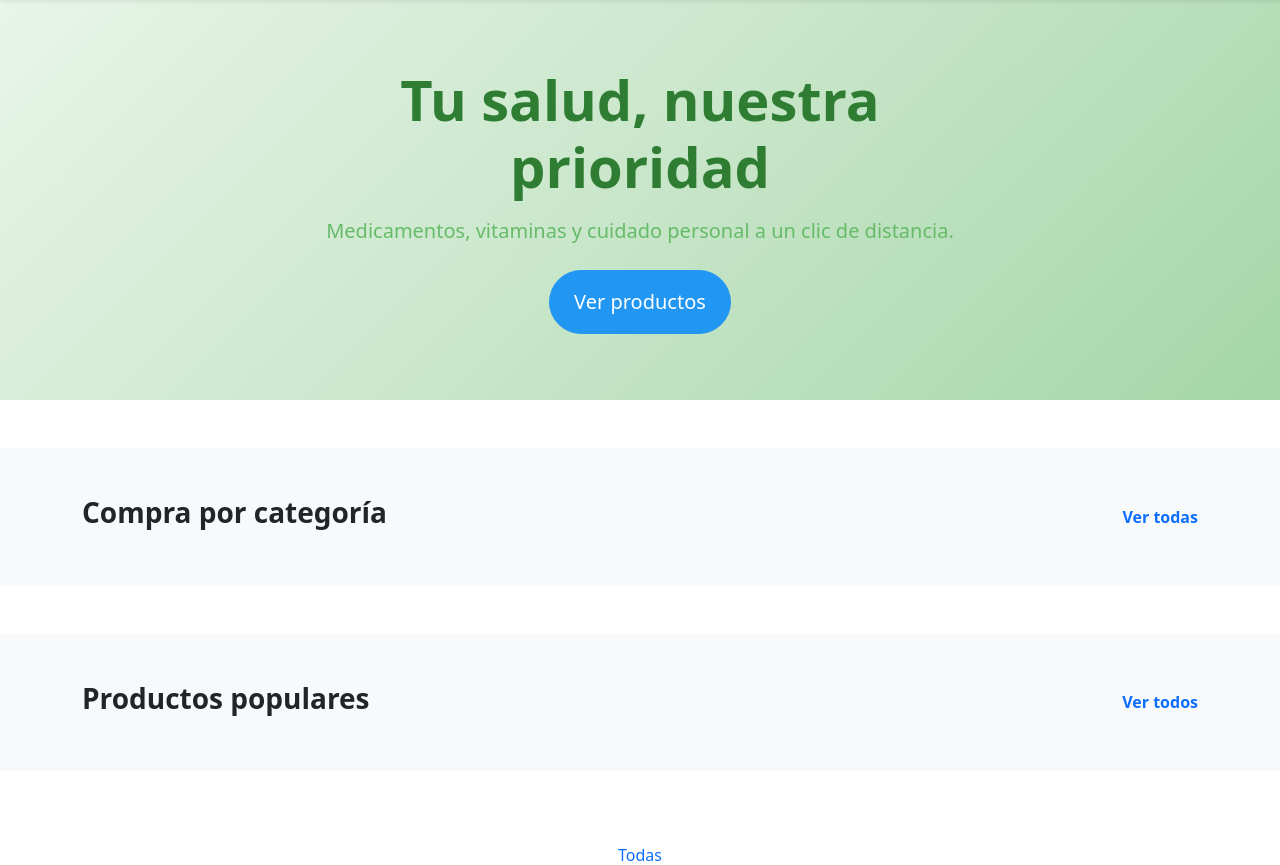
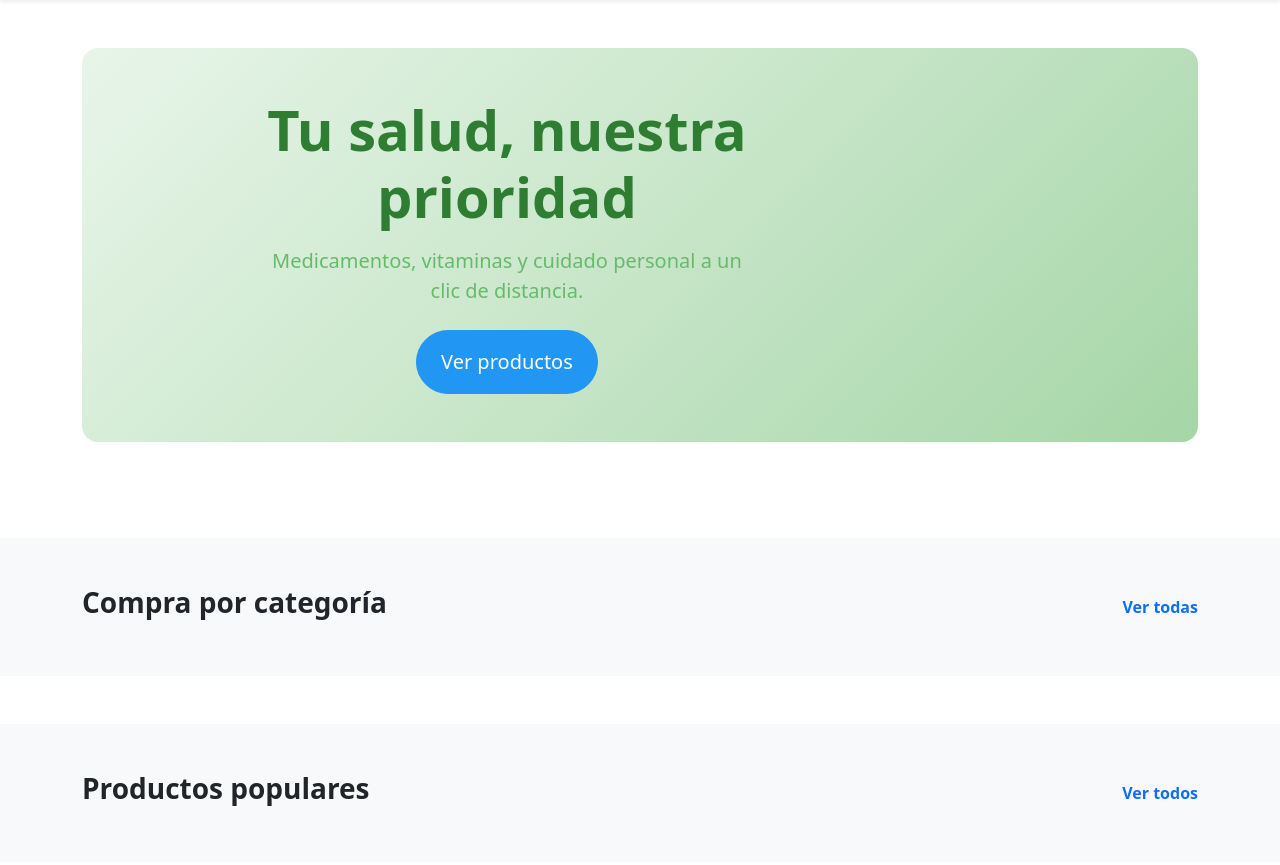
Before and after one commit to Candreshm/Proyecto_desarrolloWeb, a Spring app: template src/main/resources/templates/index.html in a window 1280 px wide. Shown: the part 78-943 px from the top of the page. Run offline with Thymeleaf, Linux system fonts and the light colour scheme; the template is opened without the code that fills it, so the values that code supplies are empty; some of the project's set-up classes (security, data sources, template engines, error pages and the like) are left out, and stand-ins take their place; some libraries are stand-ins or nearby versions.

Commit message:
Refactor hero section in index.html and update estilos.css to introduce a new hero-background class for improved styling and layout consistency.

```diff
--- a/src/main/resources/static/css/estilos.css
+++ b/src/main/resources/static/css/estilos.css
@@ -2,8 +2,15 @@
 
 /* Hero Section */
 .hero-section {
+    /* Remove background from here - it will be on hero-background */
+    min-height: 400px;
+    display: flex;
+    align-items: center;
+}
+
+.hero-background {
     background: linear-gradient(135deg, #e8f5e9 0%, #c8e6c9 50%, #a5d6a7 100%);
-    min-height: 400px;
+    min-height: 300px;
     display: flex;
     align-items: center;
 }
--- a/src/main/resources/templates/index.html
+++ b/src/main/resources/templates/index.html
@@ -9,6 +9,7 @@
         <!-- Hero Section -->
         <section class="hero-section py-5 mb-5">
             <div class="container">
+                <div class="hero-background rounded-4 p-5">
                     <div class="row justify-content-center text-center">
                         <div class="col-lg-8">
                             <h1 class="display-4 fw-bold hero-title mb-3">
@@ -20,6 +21,7 @@
                             <a th:href="@{/consultas/listado}" class="btn btn-primary btn-lg px-4 py-3 rounded-pill">
                                 Ver productos
                             </a>
+                        </div>
                     </div>
                 </div>
             </div>
```
Lines whose indentation alone changed are shown as unchanged.
